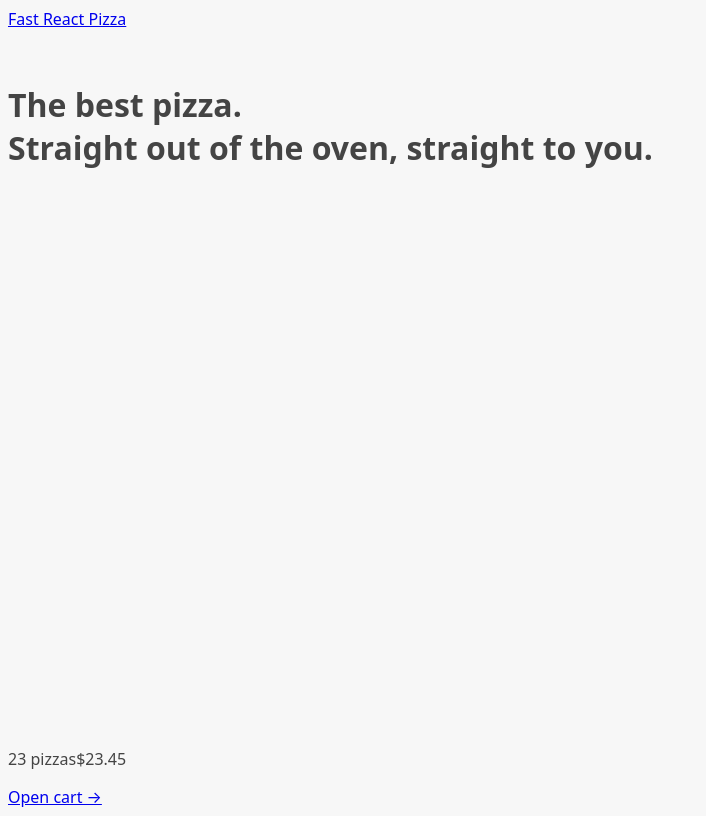
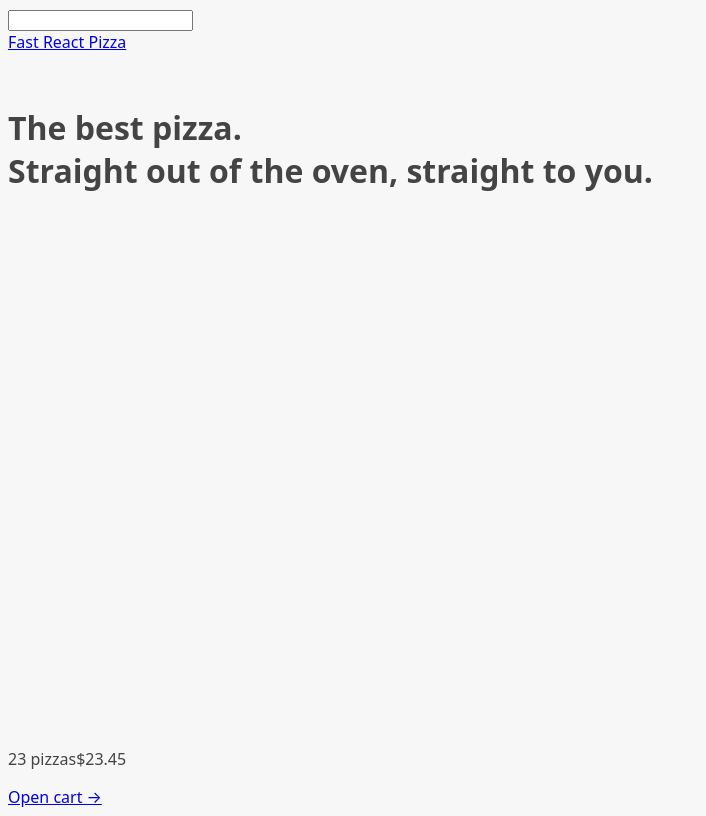
Before and after one commit to sanketc2102-ui/Fast-Pizza-Router-v2, a React (Vite) app: page / in a window 1280 px wide. Shown: the whole page, without its empty margins (0-706 px from the left). Built offline with nearby package versions, Linux system fonts and the light colour scheme.

Commit message:
impliment get sigle order from api

```diff
--- a/src/App.jsx
+++ b/src/App.jsx
@@ -7,6 +7,7 @@ import Cart from "./features/cart/Cart";
 import OrderItem from "./features/order/OrderItem";
 import AppLayout from "./ui/AppLayout";
 import Error from "./ui/Error";
+import Order, { loader as orderLoader } from "./features/order/Order";
 
 export default function App() {
   const router = createBrowserRouter([
@@ -36,7 +37,8 @@ export default function App() {
 
         {
           path: "/order/:id",
-          element: <OrderItem />,
+          element: <Order />,
+          loader: orderLoader,
         },
       ],
     },
--- a/src/features/order/Order.jsx
+++ b/src/features/order/Order.jsx
@@ -1,12 +1,14 @@
 // Test ID: IIDSAT
 
+import { useLoaderData } from "react-router-dom";
 import {
   calcMinutesLeft,
   formatCurrency,
   formatDate,
-} from "../../utils/helpers";
+} from "../../services/helpers";
+import { getOrder } from "../../utils/apiRestaurant";
 
-const order = {
+/* const order = {
   id: "ABCDEF",
   customer: "Jonas",
   phone: "123456789",
@@ -39,10 +41,13 @@ const order = {
   position: "-9.000,38.000",
   orderPrice: 95,
   priorityPrice: 19,
-};
+}; */
 
 function Order() {
   // Everyone can search for all orders, so for privacy reasons we're gonna gonna exclude names or address, these are only for the restaurant staff
+
+  const order = useLoaderData();
+
   const {
     id,
     status,
@@ -83,4 +88,11 @@ function Order() {
   );
 }
 
+export async function loader({ params }) {
+  const orderId = params.id;
+
+  const data = await getOrder(orderId);
+  return data;
+}
+
 export default Order;
--- a/src/ui/Header.jsx
+++ b/src/ui/Header.jsx
@@ -1,9 +1,11 @@
 import React from "react";
 import { Link } from "react-router-dom";
+import SearchOrder from "./SearchOrder";
 
 export default function Header() {
   return (
     <div>
+      <SearchOrder />
       <Link to={"/"}>Fast React Pizza</Link>
     </div>
   );
--- /dev/null
+++ b/src/ui/SearchOrder.jsx
@@ -0,0 +1,18 @@
+import React, { useState } from "react";
+import { useNavigate } from "react-router-dom";
+
+export default function SearchOrder() {
+  const [query, setQuery] = useState("");
+  const navigate = useNavigate();
+
+  function handleSubmit(e) {
+    e.preventDefault();
+    navigate(`/order/${query}`);
+  }
+
+  return (
+    <form onSubmit={handleSubmit}>
+      <input value={query} onChange={(e) => setQuery(e.target.value)} />
+    </form>
+  );
+}
```
